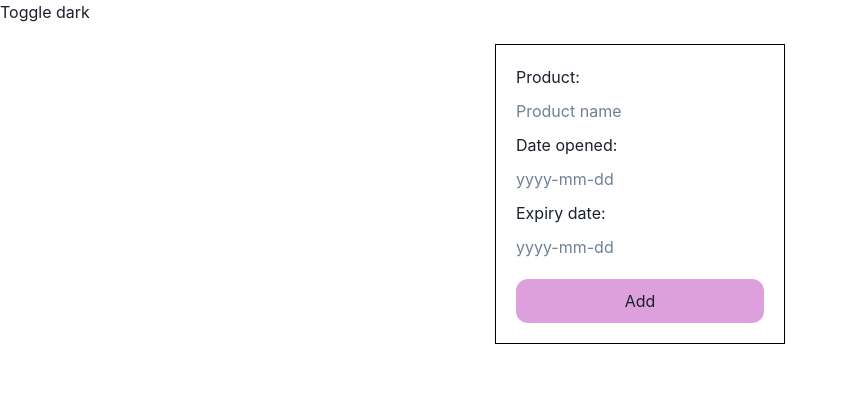
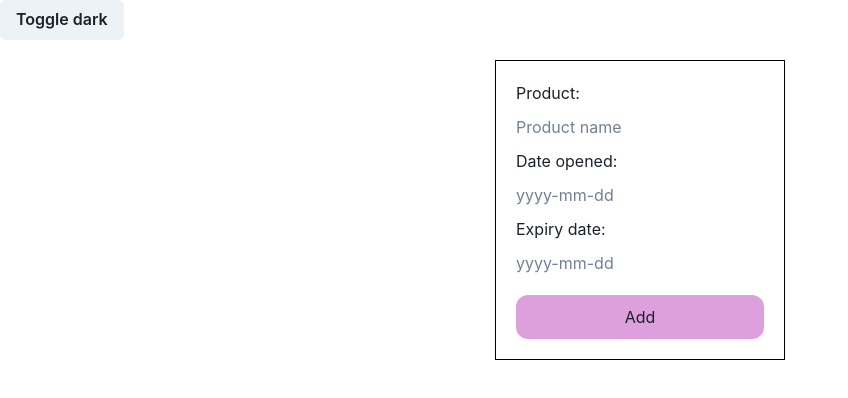
Before and after one commit to vvynz/skincare-tracker, a React (Create React App) app: page / in a window 1280 px wide. Shown: the top 398 px of the page, without its empty margins (0-848 px from the left). Built offline with nearby package versions, Linux system fonts and the light colour scheme.

Commit message:
Update button with button component from chakra

```diff
--- a/src/Components/NavBar.jsx
+++ b/src/Components/NavBar.jsx
@@ -1,13 +1,14 @@
 import React, { useState } from "react";
 import { useColorMode } from "@chakra-ui/react";
+import { Button } from "@chakra-ui/react";
 
 export default function NavBar() {
   const { colorMode, toggleColorMode } = useColorMode();
   return (
     <header>
-      <button onClick={toggleColorMode}>
+      <Button onClick={toggleColorMode}>
         Toggle {colorMode === "light" ? "dark" : "light"}
-      </button>
+      </Button>
     </header>
   )
 }
```
